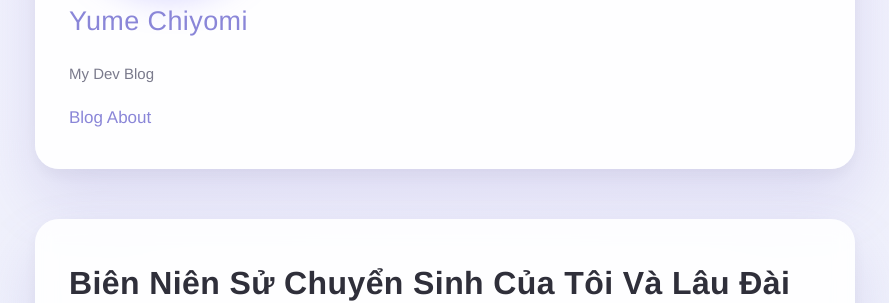
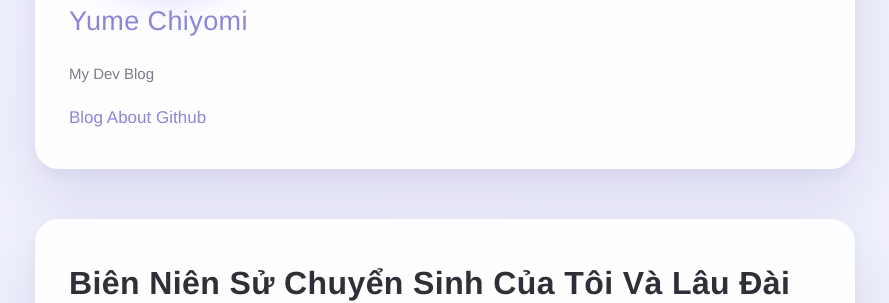
Before and after one commit to yumechiyomi/yumechiyomi.github.io, a Jekyll site: the page built from _posts/2026-1-9-bien-nien-su-chuyen-sinh-cua-toi-va-lau-dai-tren-khong.md, in a window 1280 px wide. Shown: the part 298-601 px from the top of the page, without its empty margins (195-1084 px from the left). Built offline with Jekyll 4.4.1, drawn with Linux system fonts in a browser that asks for light colours.

Commit message:
Update default.html

```diff
--- a/_layouts/default.html
+++ b/_layouts/default.html
@@ -29,6 +29,7 @@
           <nav>
             <a href="{{ site.baseurl }}/">Blog</a>
             <a href="{{ site.baseurl }}/about">About</a>
+            <a href="https://github.com/yumechiyomi">Github</a>
           </nav>
         </header>
       </div>
```
